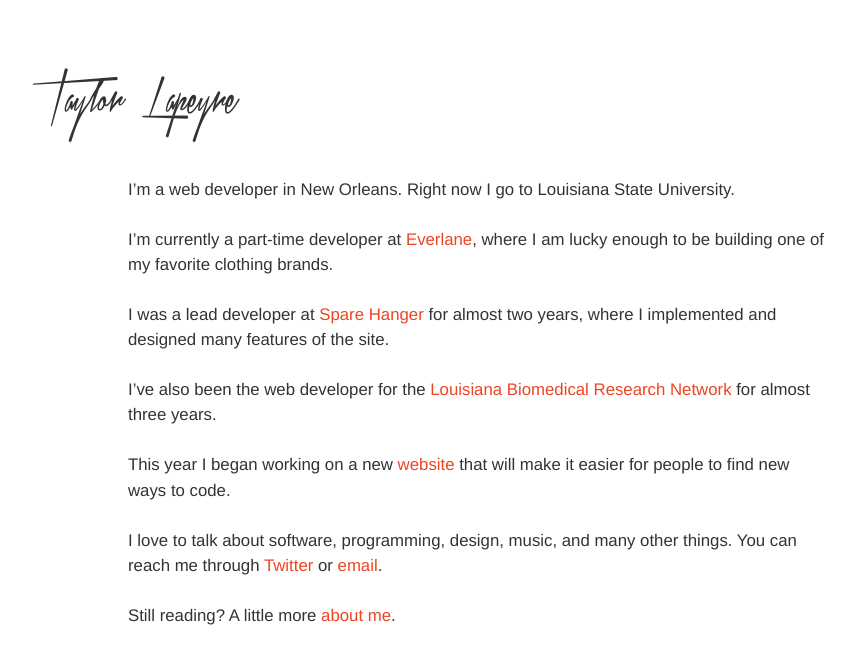
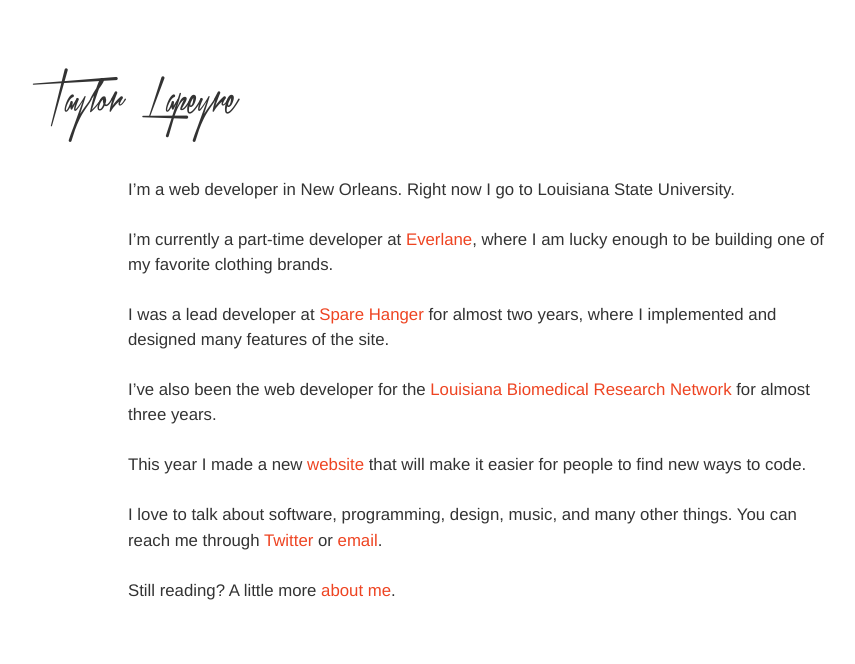
Before and after one commit to taylorlapeyre/taylorlapeyre.github.io, a Jekyll site: the page built from index.md, in a window 1280 px wide. Shown: the top 664 px of the page, without its empty margins (160-1015 px from the left). Built offline with Jekyll 4.4.1, drawn with Linux system fonts in a browser that asks for light colours; some web fonts are replaced.

Commit message:
small but important change

```diff
--- a/index.md
+++ b/index.md
@@ -11,7 +11,7 @@ I was a lead developer at [Spare Hanger][0] for almost two years, where I implem
 
 I've also been the web developer for the [Louisiana Biomedical Research Network][2] for almost three years.
 
-This year I began working on a new [website][3] that will make it easier for people to find new ways to code.
+This year I made a new [website][3] that will make it easier for people to find new ways to code.
 
 I love to talk about software, programming, design, music, and many other things. You can reach me through [Twitter][4] or [email][5].
 
```
